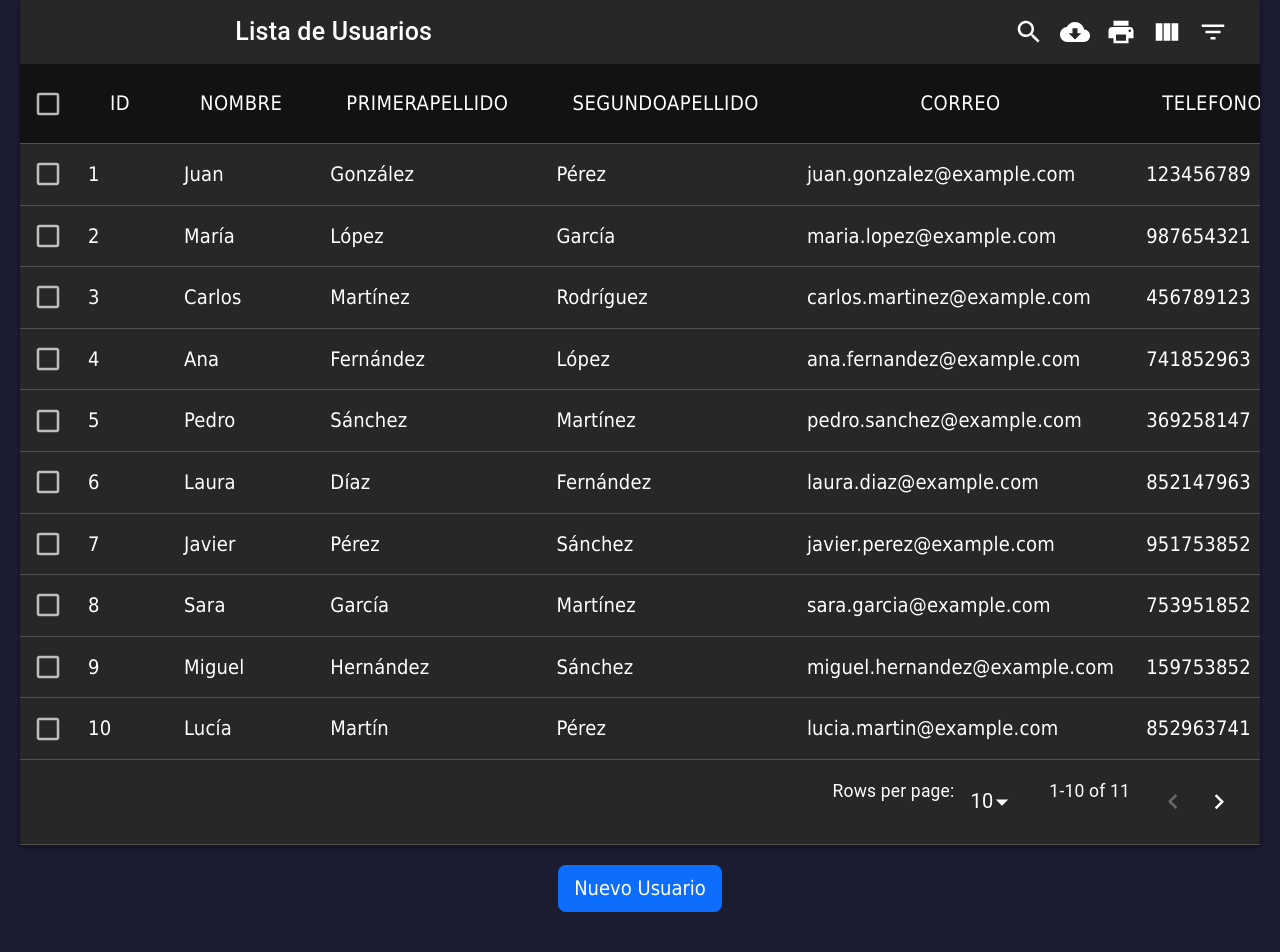
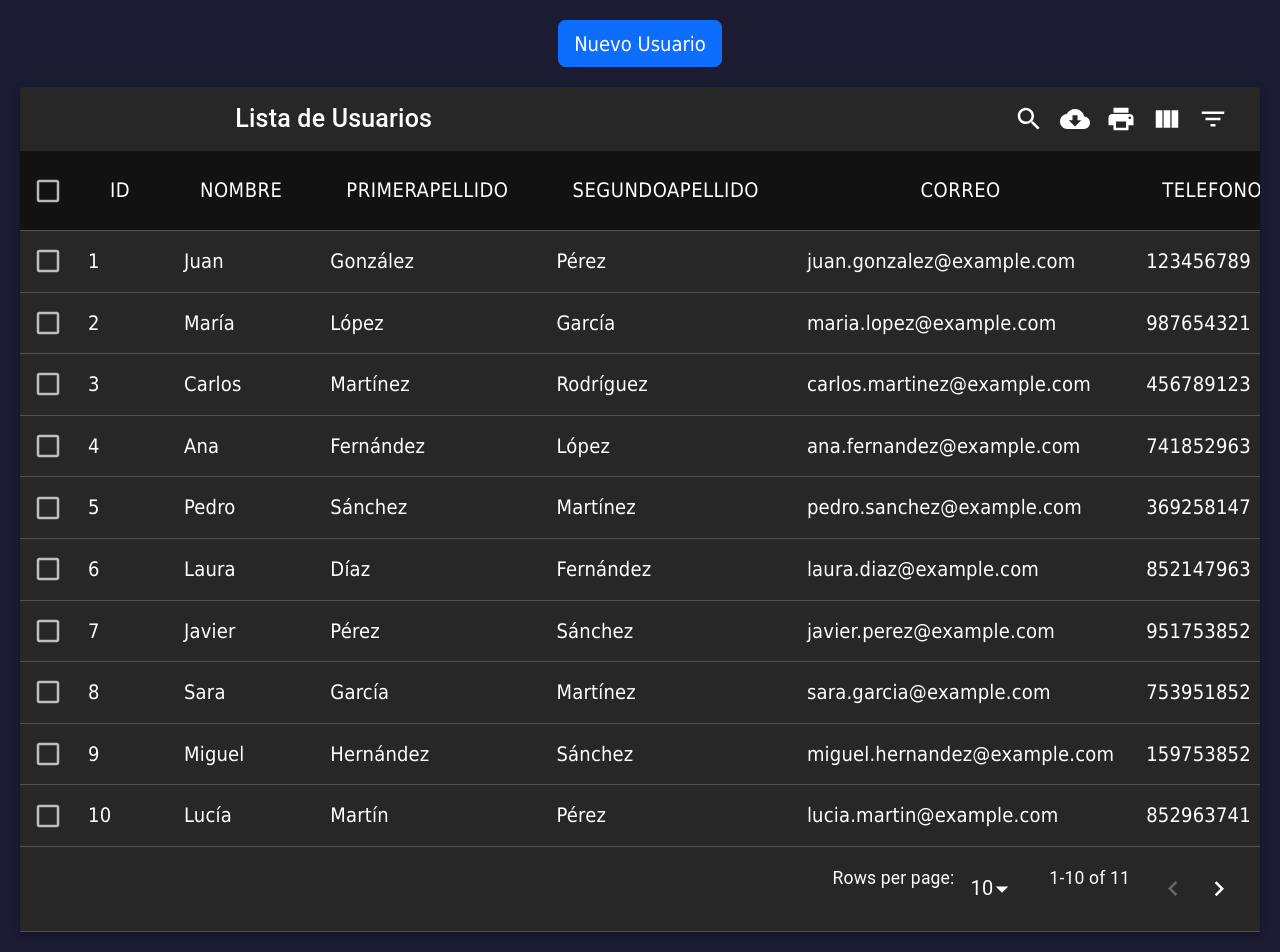
Before and after one commit to Memo611/Proyecto, a React (Create React App) app in the folder Front-End/: page / in a window 1280 px wide. Shown: the part 100-1052 px from the top of the page. Built offline with nearby package versions, Linux system fonts and the light colour scheme.

Commit message:
Boton Abrir/Cerrar form arreglado

```diff
--- a/Front-End/src/App.js
+++ b/Front-End/src/App.js
@@ -1,21 +1,25 @@
-import spiderman from './spiderman-homecoming.svg';
-import './App.css';
+import spiderman from './spiderman-homecoming.svg'; //Importacion de LOGO
+import './App.css';  //Importacion de Diseño CSS
 import { useState } from 'react';
 import 'bootstrap/dist/css/bootstrap.min.css';
-import PrimerFormulario from './Componentes/PrimerFormulario.js';
+import PrimerFormulario from './Componentes/PrimerFormulario.js'; //Importacion de Formulario
 import { Button, Col, Row } from 'react-bootstrap';
-import Grid from './Componentes/Grid.js';
+import Grid from './Componentes/Grid.js';  //Importacion de Tabla
 
 function App() {
+
   const [personaNombre] = useState("Nombre:");
-  const [formularioAbierto, setFormularioAbierto] = useState(false);
+  const [formularioAbierto, setFormularioAbierto] = useState(false);  //Variable constante para abrir y cerrar formulario con false/true
+  const [tablaabierta, setTablaAbierta] = useState(true);
 
   const abrirFormulario = () => {
     setFormularioAbierto(true);
+    setTablaAbierta(false);
   };
 
   const handleCloseFormulario = () => {
     setFormularioAbierto(false);
+    setTablaAbierta(true)
   };
 
   return (
@@ -26,15 +30,17 @@ function App() {
 
       <body>
         <div className="Grid">
-          <Grid className="tabla" /> {/* Renderiza tu componente Grid personalizado */}
-          <Button className="NewUser" onClick={abrirFormulario}>Nuevo Usuario</Button>
-          {formularioAbierto && (
+        <Button className="NewUser" onClick={abrirFormulario}>Nuevo Usuario</Button> {/* Boton para abrir formulario */}
+        {tablaabierta && (
+          <Grid className="tabla" /> /* Renderiza el componente Grid personalizado */
+        )}
+          {formularioAbierto && (   /* Condicion para verificar el estado de formularioAbierto*/
             <div className="Form">
               <Row className="justify-content-center">
                 <Col sm={10}>
-                  <PrimerFormulario
+                  <PrimerFormulario //Definicion del formulario
                     personaNombre={personaNombre}
-                    onCloseFormulario={handleCloseFormulario}
+                    onCloseFormulario={handleCloseFormulario} // propiedad para cerrar el formulario haciendo prop a el archivo PrimerFomulario
                   />
                 </Col>
               </Row>
```
